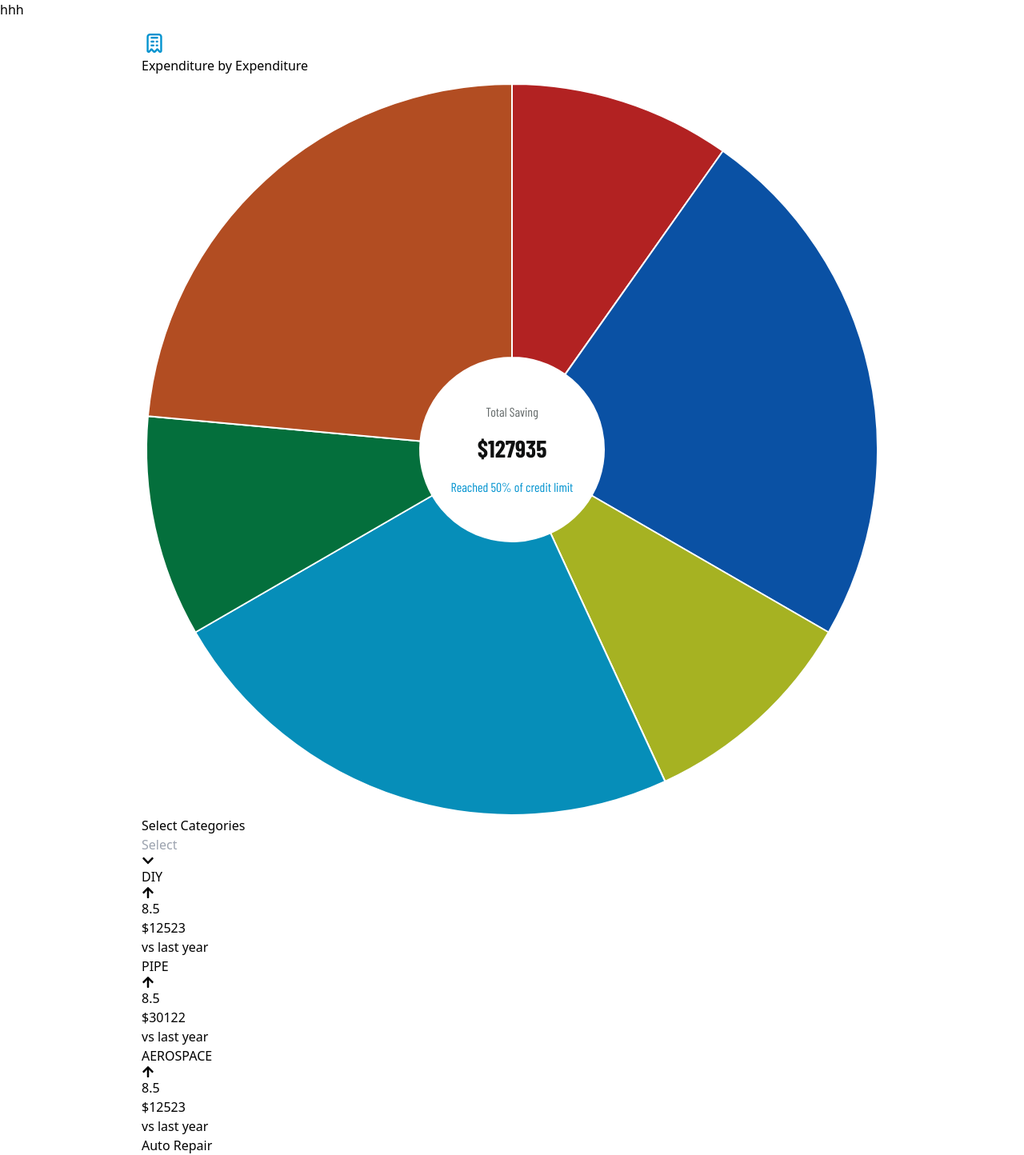
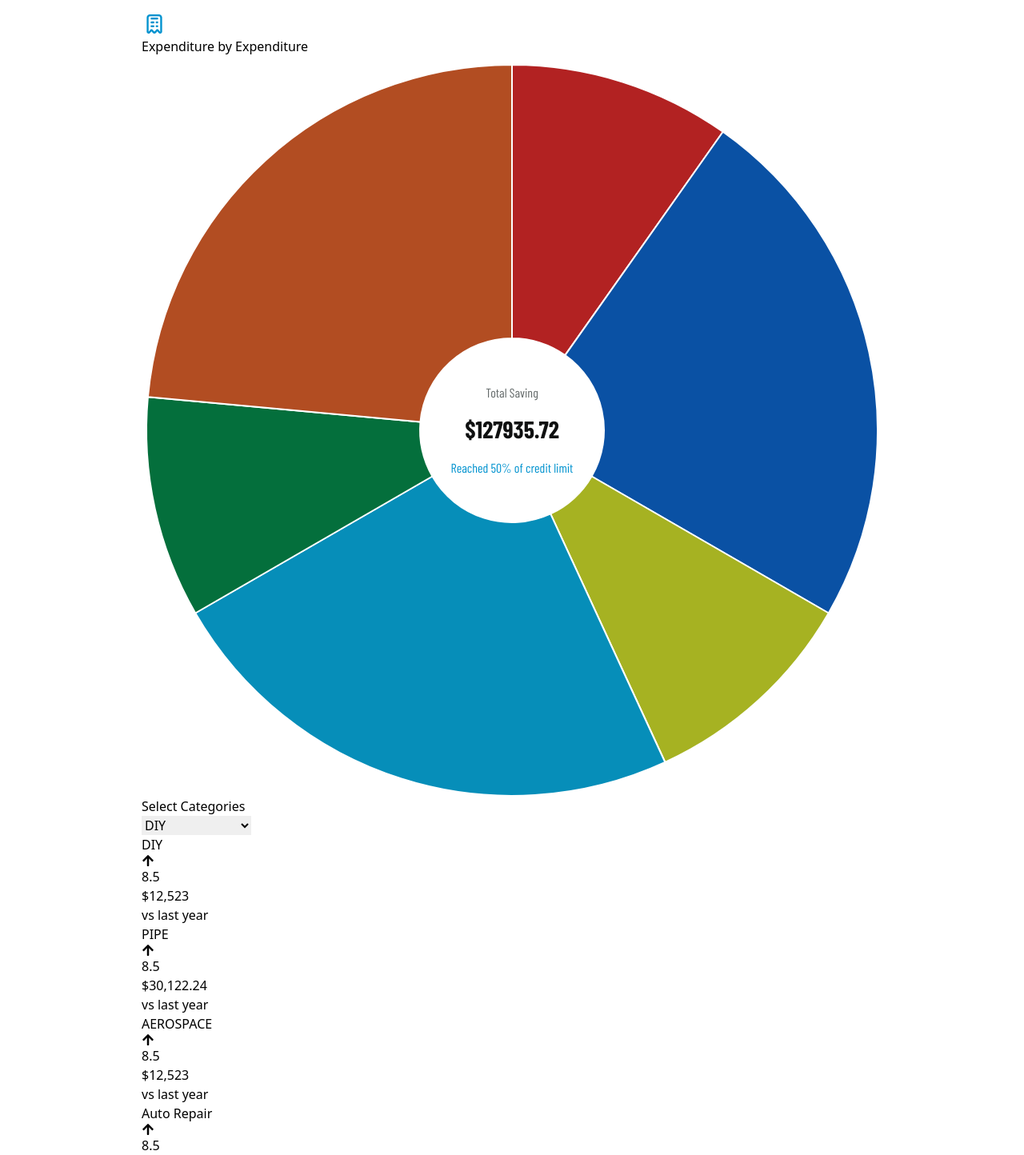
Before and after one commit to rikeshhh/Doughnut-Chart, a React (Vite) app in the folder dashboard/: page / in a window 1280 px wide. Shown: the top 1444 px of the page at 80% size. Built offline with nearby package versions, Linux system fonts and the light colour scheme; a web font is replaced by a local one.

Commit message:
added a dropdown categories

```diff
--- a/dashboard/src/App.jsx
+++ b/dashboard/src/App.jsx
@@ -4,10 +4,8 @@ const App = () => {
 
   return (
    <>
-   hhh
    <Dashboard header="Expenditure"/>
    <Dashboard header="Brands"/>
-
    </>
   );
 };
--- a/dashboard/src/Data.js
+++ b/dashboard/src/Data.js
@@ -11,7 +11,7 @@ const Data = [
       "id": 2,
       "title": "PIPE",
       "percentage": 8.5,
-      "amount": 30122,
+      "amount": 30122.24,
       "borderLeft":"border-l-4 border-[#0A51A4]"
     },
     {
@@ -25,7 +25,7 @@ const Data = [
       "id": 4,
       "title": "Auto Repair",
       "percentage": 8.5,
-      "amount": 30122,
+      "amount": 30122.24,
       "borderLeft":"border-l-4 border-[#068EB9]"
 
     },
@@ -41,7 +41,7 @@ const Data = [
       "id": 6,
       "title": "Medical",
       "percentage": 8.5,
-      "amount": 30122,
+      "amount": 30122.24,
       "borderLeft":"border-l-4 border-[#B24D22]"
     }
   ]
--- a/dashboard/src/page/Component/DashboarsData.jsx
+++ b/dashboard/src/page/Component/DashboarsData.jsx
@@ -18,7 +18,7 @@ export const DashboarsData = () => {
         </div>
         <div className="flex justify-between">
           <div className="italic font-bold text-lg">
-            ${item.amount}
+            ${item.amount.toLocaleString()}
           </div>
           <div className="text-base font-normal">vs last year</div>
         </div>
--- a/dashboard/src/page/Component/Doughnut.jsx
+++ b/dashboard/src/page/Component/Doughnut.jsx
@@ -4,7 +4,7 @@ import Datas from "../../Data";
 
 ChartJs.register(ArcElement, Tooltip, Legend);
 const Doughnuts = () => {
-    const totalAmount = Datas.reduce((sum, item) => sum + item.amount, 0);
+  const totalAmount = (Datas.reduce((sum, item) => sum + item.amount, 0)).toFixed(2);
   const dataTwo = {
     labels: [],
     datasets: [
@@ -66,7 +66,7 @@ const Doughnuts = () => {
       options={options}
       plugins={[textCenter]}
     ></Doughnut>
-  )
-}
+  );
+};
 
-export default Doughnuts
+export default Doughnuts;
--- a/dashboard/src/page/Dashboard.jsx
+++ b/dashboard/src/page/Dashboard.jsx
@@ -1,11 +1,9 @@
-
 import { FaChevronDown } from "react-icons/fa";
+import Datas from "../Data";
 import Receipt from "../assets/Receipt.png";
 import { DashboarsData } from "./Component/DashboarsData";
 import Doughnuts from "./Component/Doughnut";
 export const Dashboard = (prop) => {
-
-
   return (
     <section className="main-container flex flex-col gap-6 w-full">
       <div className="flex justify-start items-center gap-2 text-2xl font-bold italic">
@@ -24,12 +22,17 @@ export const Dashboard = (prop) => {
               Select Categories
             </label>
             <div className="flex relative items-center border">
-                <input
+              {/* <input
                 type="text"
                 className="w-full py-2 px-3 font-normal text-base"
                 placeholder="Select"
               />
-                <FaChevronDown className="absolute right-3 mx-0 my-auto " />
+              <FaChevronDown className="absolute right-3 mx-0 my-auto " /> */}
+            <select name="" id="" className="w-full py-2 px-3 font-normal text-base">
+{Datas.map((item)=>(
+  <option value={item.title}>{item.title}</option>
+))}
+            </select>
             </div>
           </form>
           <DashboarsData />
```
Lines whose indentation alone changed are shown as unchanged.
